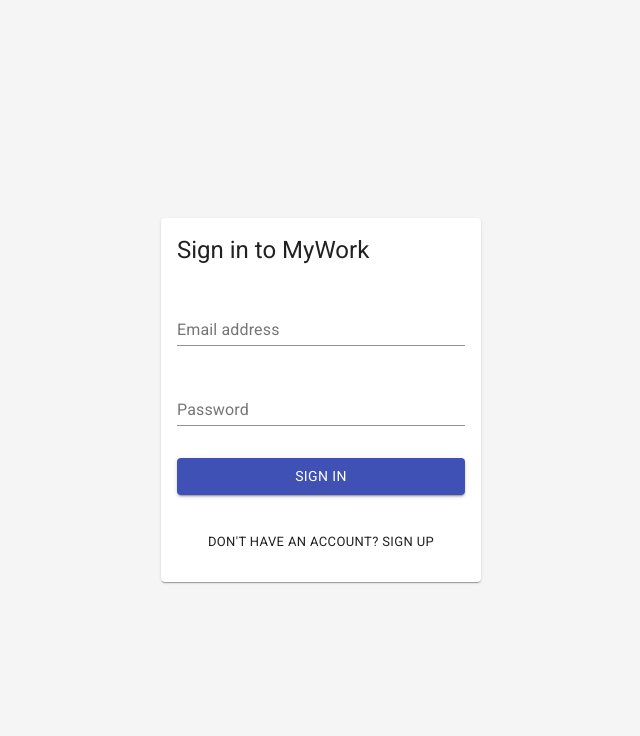
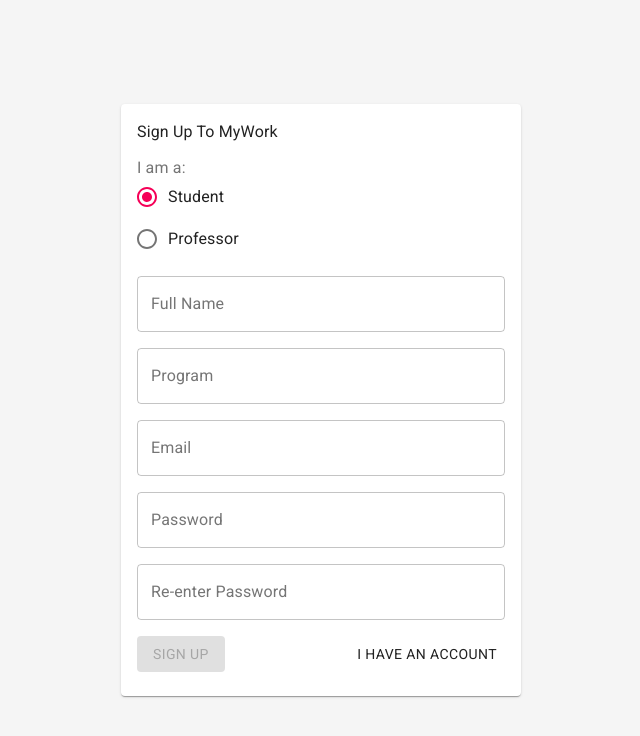
Before and after one commit to skeithtan/mywork-client, a React (Create React App) app: page / in a window 1280 px wide. Both pictures are taken after a click on the button "DON'T HAVE AN ACCOUNT? SIGN UP". Shown: the top 736 px of the page, without its empty margins (319-959 px from the left). Built offline with nearby package versions, Linux system fonts and the light colour scheme.

Commit message:
Link sign in page to sign up page

```diff
--- a/src/components/SignInCard/index.js
+++ b/src/components/SignInCard/index.js
@@ -6,6 +6,7 @@
 import {setActivePage, setProfile, setToken} from "../../state/actions/app";
 import {connect} from "react-redux";
 import {fetchProfile, signIn} from "../../services/auth";
+import {PAGES} from "../../pages";
 
 
 const mapStateToProps = (state, ownProps) => ({
@@ -17,7 +18,7 @@
 
 export const SignInCard = connect(mapStateToProps, mapDispatchToProps)(SignInCardComponent);
 
-function SignInCardComponent({token, setToken, setProfile}) {
+function SignInCardComponent({token, setToken, setProfile, setActivePage}) {
     const {root, fullWidth} = useStyles();
     const [errorMessage, setError] = useState(undefined);
     const [isLoading, setIsLoading] = useState(true);
@@ -54,6 +55,10 @@
                 setError(error.message);
             });
     }
+
+    const onSignUpClick = () => {
+        setActivePage(PAGES.SIGN_UP);
+    };
 
     return (
         <Card className={root}>
@@ -109,7 +114,7 @@
                         </Button>
                     </Grid>
                     <Grid item>
-                        <Button className={fullWidth} size="small" variant="text">
+                        <Button className={fullWidth} size="small" variant="text" onClick={onSignUpClick}>
                             Don't have an account? Sign up
                         </Button>
                     </Grid>
--- a/src/components/SignUpCard/index.js
+++ b/src/components/SignUpCard/index.js
@@ -5,7 +5,7 @@
     FormControl,
     FormControlLabel,
     FormLabel,
-    Grid, Hidden,
+    Grid,
     Radio,
     RadioGroup,
     TextField,
@@ -13,9 +13,15 @@
 } from "@material-ui/core";
 import Button from "@material-ui/core/Button";
 import {useStyles} from "./styles";
-import {display} from "@material-ui/system";
+import {connect} from "react-redux";
+import {setActivePage} from "../../state/actions/app";
+import {PAGES} from "../../pages";
 
-export function SignUpCard() {
+const mapDispatchToProps = {setActivePage};
+
+export const SignUpCard = connect(null, mapDispatchToProps)(SignUpCardComponent);
+
+function SignUpCardComponent({setActivePage}) {
     const [value, setValue] = useState("student");
     const [name, setName] = useState("");
     const [program, setProgram] = useState("");
@@ -25,7 +31,11 @@
     const {root, fullWidth} = useStyles();
     const passwordsMatch = password === rePassword;
     const formIsInvalid = !name || !program || !email || !password || !rePassword || !passwordsMatch;
-    const professorValid = value === "professor" ? "none":""
+    const professorValid = value === "professor" ? "none" : ""
+
+    const goToSignInPage = () => {
+        setActivePage(PAGES.SIGN_IN);
+    };
 
     return (
         <Card className={root}>
@@ -63,7 +73,7 @@
                             onChange={e => setName(e.target.value)}
                             className={fullWidth}/>
                     </Grid>
-                    <Grid item style={{display:professorValid}}>
+                    <Grid item style={{display: professorValid}}>
                         <TextField
                             variant="outlined"
                             label="Program"
@@ -119,7 +129,7 @@
                         </Grid>
 
                         <Grid item>
-                            <Button variant="text" size="small">
+                            <Button variant="text" onClick={goToSignInPage}>
                                 I have an account
                             </Button>
                         </Grid>
```
Lines whose indentation alone changed are shown as unchanged.
